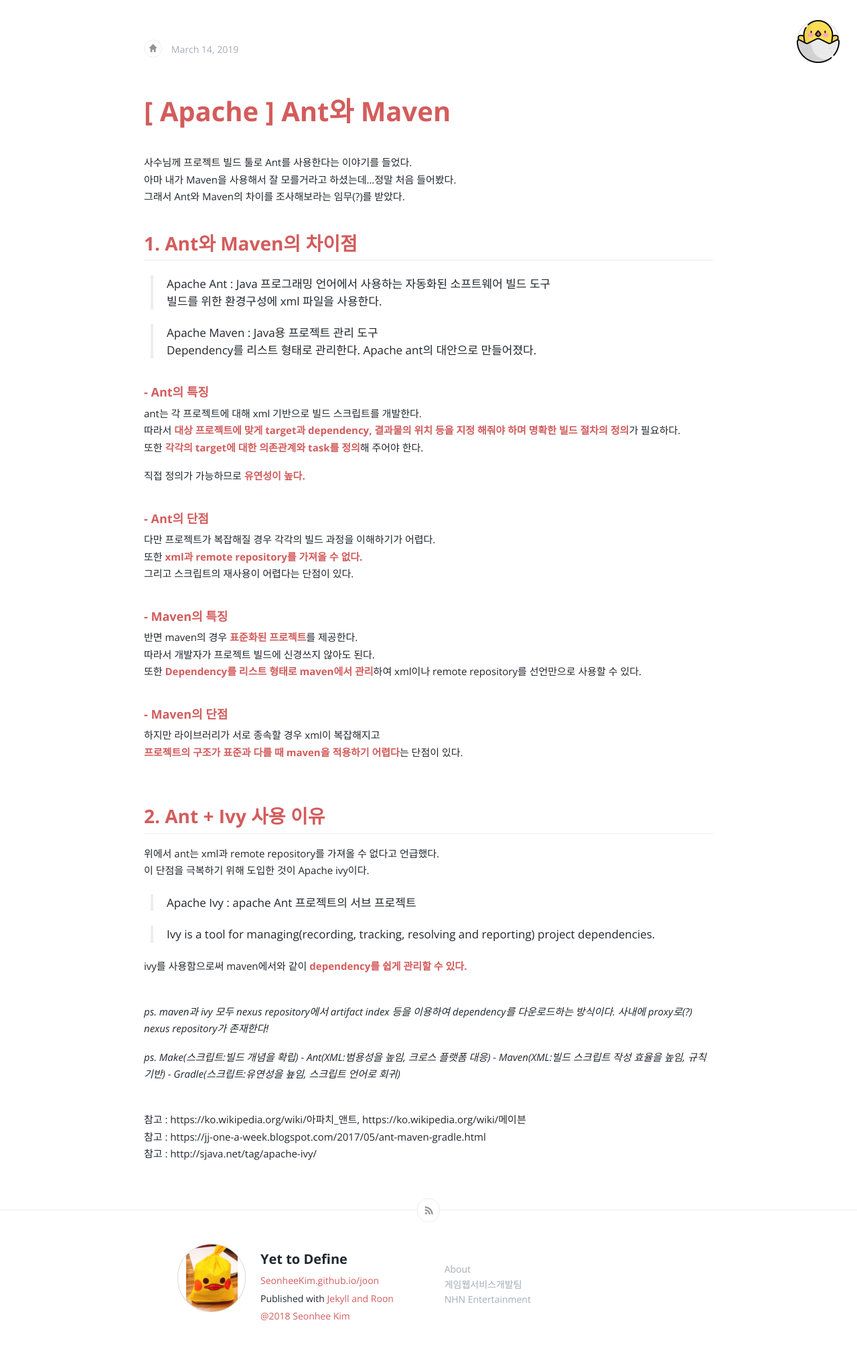
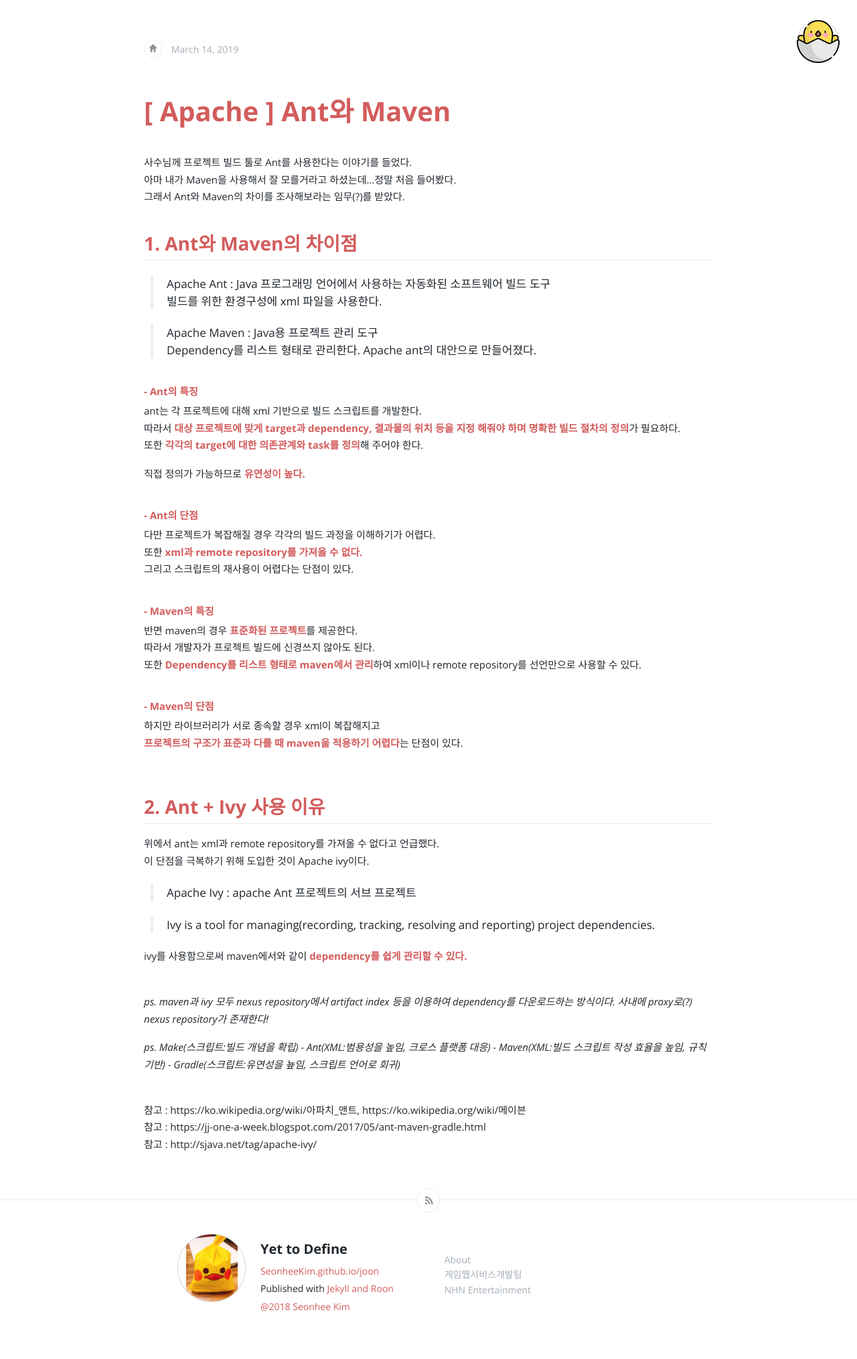
Before and after one commit to vormwald/joon, a Jekyll site: the page built from _posts/2019-03-14-[-Apache-]-Ant와-Maven.md, in a window 1280 px wide. Shown: the whole page at 67% size. Built offline with Jekyll 4.4.1, drawn with Linux system fonts in a browser that asks for light colours; our own code applies the rules of GitHub Pages for plain Markdown files; Markdown is read by kramdown in place of the engine named in the settings; comment, search, counter and statistics services are not loaded.

Commit message:
modify header font size

```diff
--- a/css/screen.css
+++ b/css/screen.css
@@ -573,16 +573,16 @@
     font-size: 28px;
 }
 article .text h3 {
-    font-size: 26px
+    font-size: 23px
 }
 article .text h4 {
-    font-size: 24px
+    font-size: 21px
 }
 article .text h5 {
-    font-size: 18px
+    font-size: 15px
 }
 article .text h6 {
-    font-size: 20px
+    font-size: 12px
 }
 article .text img {
     display: block;
```
